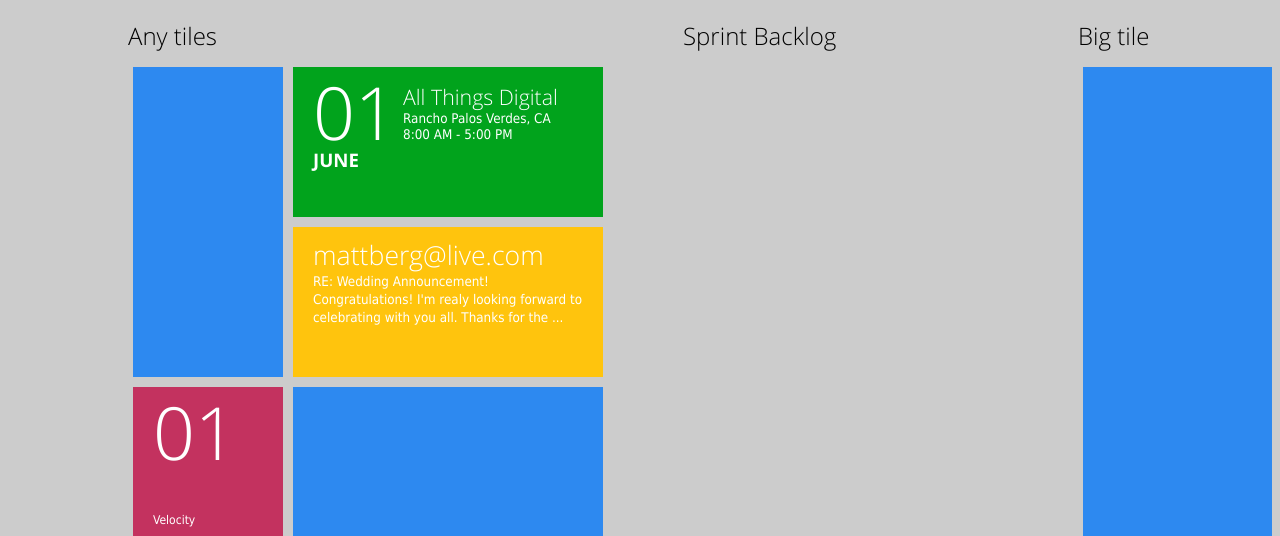
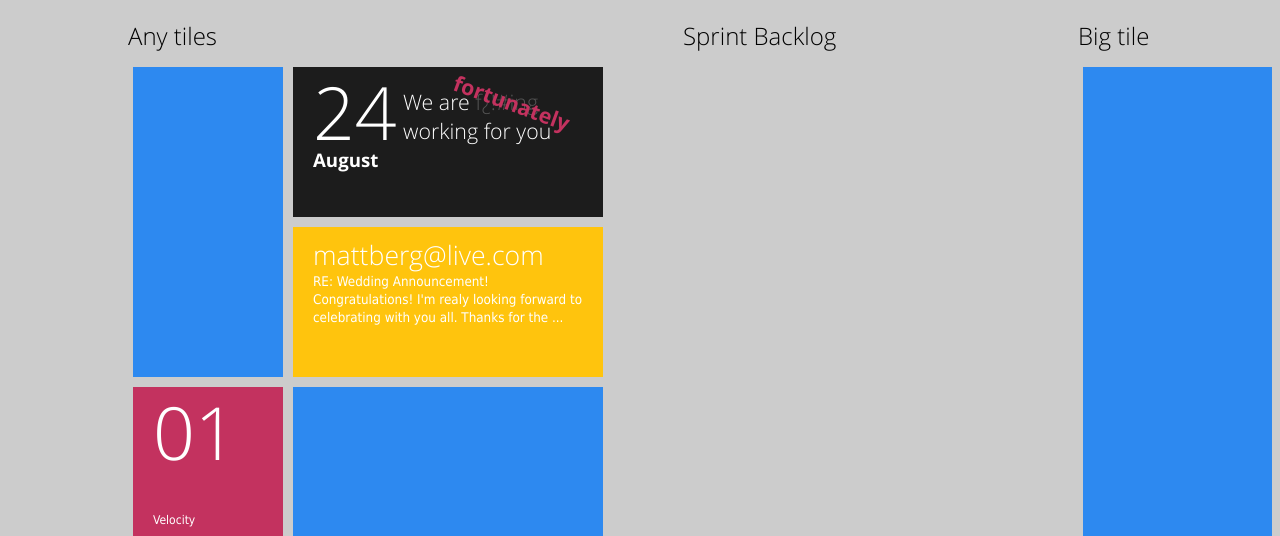
Before and after one commit to trenta3dev/wafwfy, a Flask app: page / in a window 1280 px wide. Shown: the part 119-655 px from the top of the page. Run offline with Flask 2, Linux system fonts and the light colour scheme; data that the repository does not hold is empty; style sheets or scripts are compiled from the project's sources; some libraries are stand-ins or nearby versions.

Commit message:
add wafwfy tile

```diff
--- a/wafwfy/static/css/site.less
+++ b/wafwfy/static/css/site.less
@@ -74,3 +74,32 @@ body {
 .pull-left {
     float: left !important;
 }
+
+.position-relative {
+    position: relative !important;
+}
+
+#fortunately {
+    position: absolute;
+    top: 10px;
+    right: 20px;
+
+    transform:rotate(20deg);
+    -ms-transform:rotate(20deg); /* IE 9 */
+    -moz-transform:rotate(20deg); /* Firefox */
+    -webkit-transform:rotate(20deg); /* Safari and Chrome */
+    -o-transform:rotate(20deg); /* Opera */
+
+    font-weight: bold;
+    color: #C3325F;
+    margin-top: 11px;
+    margin-right: 10px;
+}
+
+#wafwfy-title {
+    margin-top: 20px;
+    span {
+        font-size: 16pt;
+        color: #555 !important;
+    }
+}
--- a/wafwfy/templates/index.html
+++ b/wafwfy/templates/index.html
@@ -99,17 +99,18 @@
                     <h2>Any tiles</h2>
                     <div class="tile tile-double-vertical">
                     </div>
-                    <div class="tile tile-double bg-color-green">
-                        <div class="tile-calendar-event">
+                    <div class="tile tile-double bg-color-darken">
+                        <div class="tile-calendar-event position-relative">
                             <div class="event-date">
-                                <div class="event-date-num">01</div>
-                                <div class="event-date-month">JUNE</div>
+                                <div class="event-date-num">{{ day }}</div>
+                                <div class="event-date-month">{{ month }}</div>
                             </div>
-                            <div class="event-data">
-                                <div class="title">All Things Digital</div>
-                                <div class="text">
-                                    Rancho Palos Verdes, CA
-                                    <br>8:00 AM - 5:00 PM
+                            <div id="wafwfy-title" class="event-data">
+                                <div class="title">We are
+                                    <span>f¿!#ing</span>
+                                    working for you</div>
+                               <div id="fortunately" class="title">
+                                   fortunately
                                </div>
                             </div>
                         </div>
--- a/wafwfy/views.py
+++ b/wafwfy/views.py
@@ -11,8 +11,14 @@ logger.setLevel(logging.INFO)
 
 @app.route('/')
 def index():
+    from datetime import datetime
+
+    today = datetime.now()
+
     return render_template('index.html',
-        epics=['one', 'two']
+        epics=['one', 'two'],
+        day=today.day,
+        month=today.strftime("%B"),
     )
 
 
```
Lines whose indentation alone changed are shown as unchanged.
